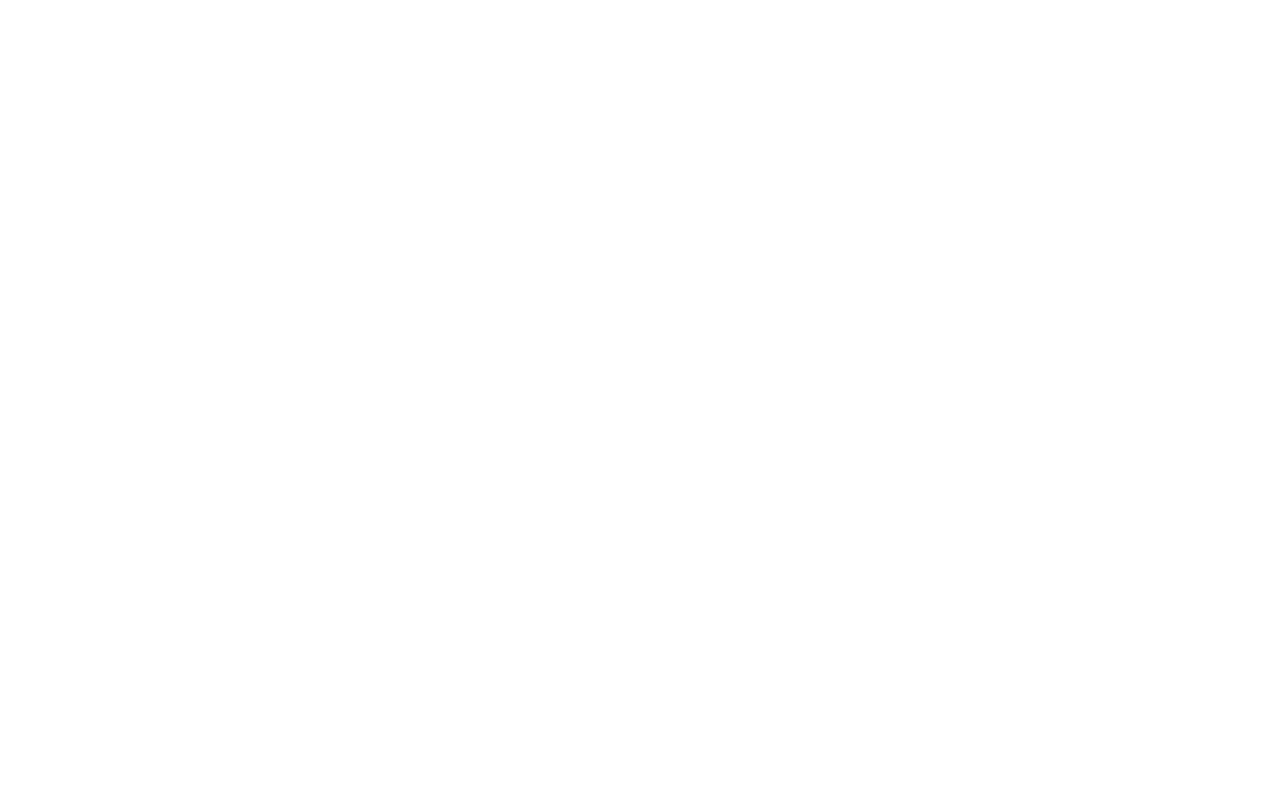
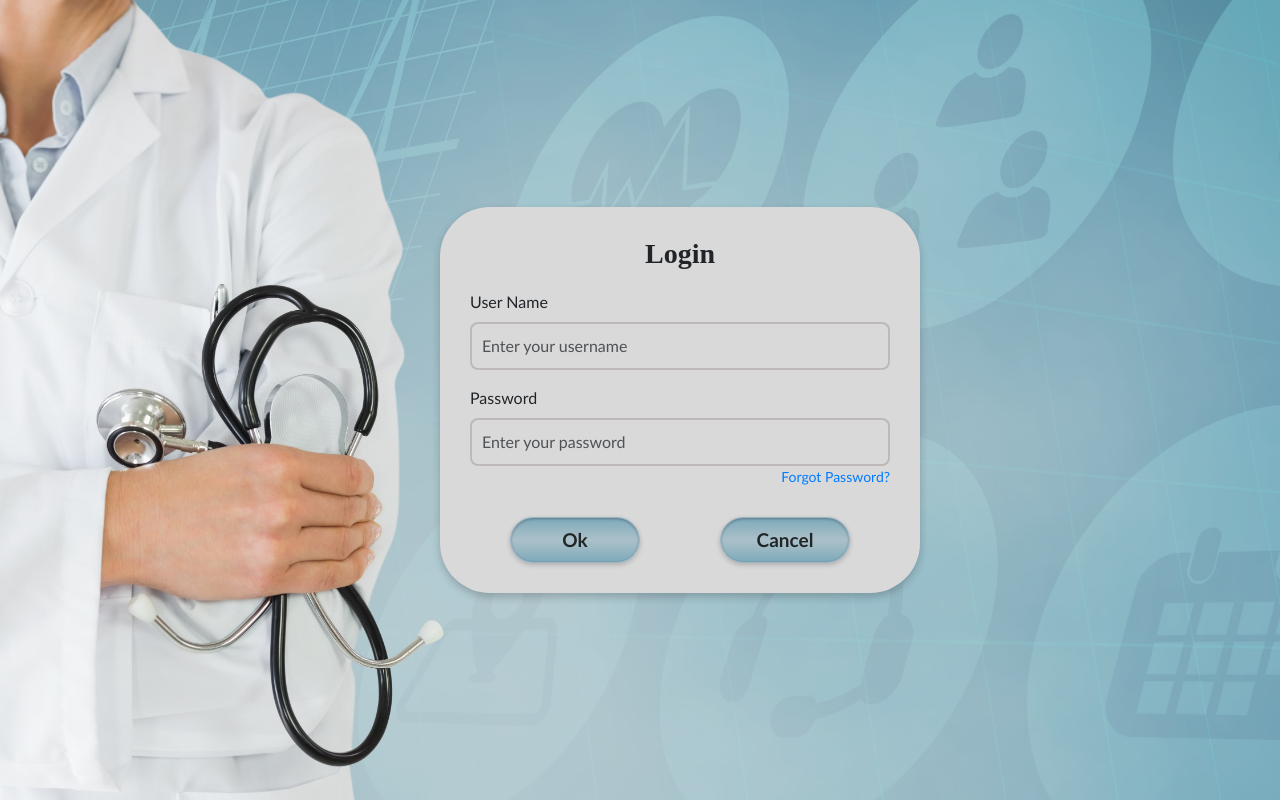
Before and after one commit to Abhishekbandaranayaka/Healthcare-Management-System-Frontend, a React (Create React App) app: page /login in a window 1280 px wide. Before the commit this address had no page. Built offline with nearby package versions, Linux system fonts and the light colour scheme.

Commit message:
Created the login page

```diff
--- a/src/App.route.js
+++ b/src/App.route.js
@@ -12,6 +12,7 @@ import Home from './pages/homePage/Home';
 import SignupForm from './pages/signUp/SignUp';
 import DoctorList from "./components/DoctorList/DoctorList";
 import PatientList from "./components/PatientList/PatientList";
+import Login from './pages/login/Login';
 
 function AppRoutes() {
     return (
@@ -20,6 +21,7 @@ function AppRoutes() {
             <Route path="/footer" element={<Footer />}/>
             <Route path="/sidebar" element={<SideBar />}/>
             <Route path="/signup" element={<SignupForm />}/>
+            <Route path="/login" element={<Login />}/>
             {/* <Route path="/" element={<Home />}/> */}
             {/*<Route path="/doctor-list" element={<DoctorList/>}/>*/}
             <Route path="/patient-list" element={<PatientList/>}/>
--- /dev/null
+++ b/src/pages/login/Login.js
@@ -0,0 +1,153 @@
+import React from 'react';
+import { Form, Button } from 'react-bootstrap';
+import backgroundImage from '../../assets/images/BG.jpg'; // Update the path if needed
+
+function Login() {
+  const styles = {
+    container: {
+      minHeight: '100vh',
+      backgroundImage: `url(${backgroundImage})`,
+      backgroundSize: 'cover',
+      backgroundPosition: 'center',
+      backgroundRepeat: 'no-repeat',
+      display: 'flex',
+      justifyContent: 'flex-end', // Align items to the right
+      alignItems: 'center',
+      paddingRight: '360px', // Add some padding on the right
+    },
+    formContainer: {
+      width: '90%',
+      maxWidth: '480px',
+      padding: '30px',
+      borderRadius: '50px',
+      backgroundColor: '#D9D9D9',
+      backdropFilter: 'blur(8px)',
+      boxShadow: '0 4px 8px rgba(0, 0, 0, 0.2)',
+      fontFamily: 'Calibri, sans-serif',
+    },
+    header: {
+      textAlign: 'center',
+      marginBottom: '20px',
+      fontFamily: 'Times New Roman, serif',
+      fontWeight: 'bold',
+    },
+    button: {
+      width: '135px',
+      height: '46px',
+      borderRadius: '23px',
+      background: `linear-gradient(
+        to bottom,
+        rgba(126, 169, 186, 1) 0%,
+        rgba(126, 169, 186, 0.5) 50%,
+        rgba(126, 169, 186, 1) 100%
+      )`,
+      border: '1px solid #9AB4C6',
+      color: 'rgba(0, 0, 0, 0.8)',
+      fontWeight: 'bold',
+      fontSize: '19px',
+      textAlign: 'center',
+      boxShadow: 'inset 0 1px 3px rgba(0, 0, 0, 0.3), 0 2px 5px rgba(0, 0, 0, 0.2)',
+      transition: 'all 0.3s ease',
+      fontFamily: 'Calibri, sans-serif',
+      position: 'relative',
+      overflow: 'hidden',
+    },
+    buttonHover: {
+      background: 'linear-gradient(to bottom, #7EA9BA 0%, #7EA9BA 50%, #7EA9BA 100%)',
+      boxShadow: 'inset 0 1px 3px rgba(0, 0, 0, 0.4), 0 6px 12px rgba(0, 0, 0, 0.3)',
+      transform: 'scale(1.05)',
+    },
+    buttonGroup: {
+      display: 'flex',
+      justifyContent: 'center',
+      alignItems: 'center',
+    },
+    buttonSpacing: {
+      margin: '0 40px',
+    },
+    textField: {
+      backgroundColor: '#D9D9D9',
+      border: '2px solid rgba(179, 171, 171, 0.72)',
+      borderRadius: '8px',
+      padding: '10px',
+      fontFamily: 'Calibri, sans-serif',
+    },
+    forgotPassword: {
+      display: 'block',
+      textAlign: 'right',
+      marginBottom: '15px',
+      textDecoration: 'none',
+      color: '#007BFF', // Color of the link
+      fontSize: '14px',
+    },
+    bottomSpacing: {
+      marginBottom: '30px',
+    },
+  };
+
+  return (
+    <div style={styles.container}>
+      <div style={styles.formContainer}>
+        <h3 style={styles.header}>Login</h3>
+        <Form>
+          <Form.Group controlId="formUsername" className="mb-3">
+            <Form.Label>User Name</Form.Label>
+            <Form.Control
+              type="text"
+              placeholder="Enter your username"
+              style={styles.textField}
+              className="text-field"
+            />
+          </Form.Group>
+
+          <Form.Group controlId="formPassword" className="mb-3">
+            <Form.Label>Password</Form.Label>
+            <Form.Control
+              type="password"
+              placeholder="Enter your password"
+              style={styles.textField}
+              className="text-field"
+            />
+            <a href="#" style={styles.forgotPassword}>Forgot Password?</a> {/* Forgot Password link */}
+          </Form.Group>
+
+          <div style={styles.bottomSpacing}></div>
+
+          <div style={styles.buttonGroup}>
+            <Button
+              variant="primary"
+              type="submit"
+              style={{ ...styles.button, ...styles.buttonSpacing }}
+              className="button-hover"
+            >
+              Ok
+            </Button>
+            <Button
+              variant="secondary"
+              type="button"
+              style={{ ...styles.button, ...styles.buttonSpacing }}
+              className="button-hover"
+            >
+              Cancel
+            </Button>
+          </div>
+        </Form>
+      </div>
+
+      <style jsx>{`
+        .text-field::placeholder {
+          color: rgba(0, 0, 0, 0.5);
+        }
+
+        .button-hover:hover {
+          background: linear-gradient(to bottom, #7EA9BA 0%, #7EA9BA 50%, #7EA9BA 100%);
+          box-shadow: inset 0 1px 3px rgba(0, 0, 0, 0.4), 0 6px 12px rgba(0, 0, 0, 0.3);
+          transform: scale(1.05);
+          cursor: pointer;
+        }
+      `}</style>
+    </div>
+  );
+}
+
+export default Login;
```
